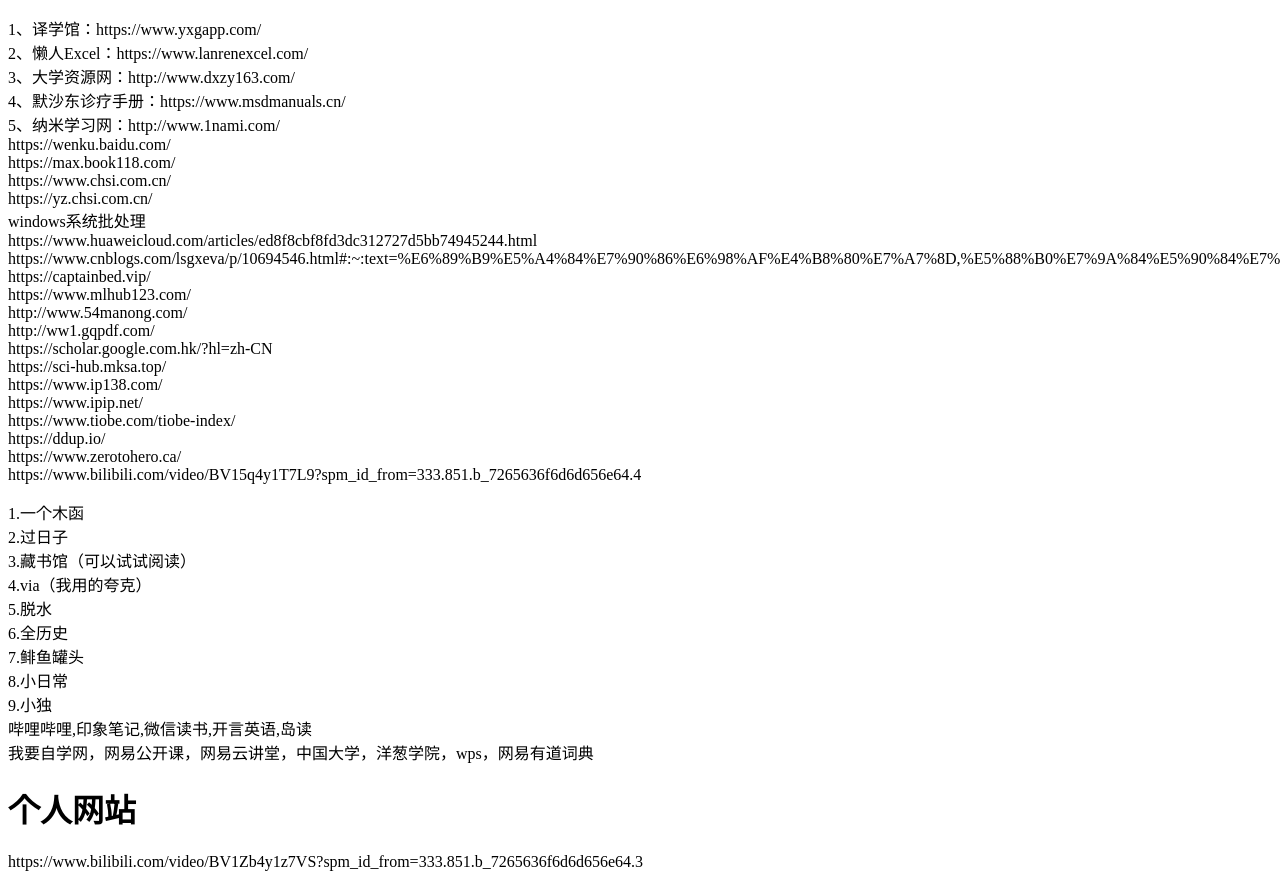
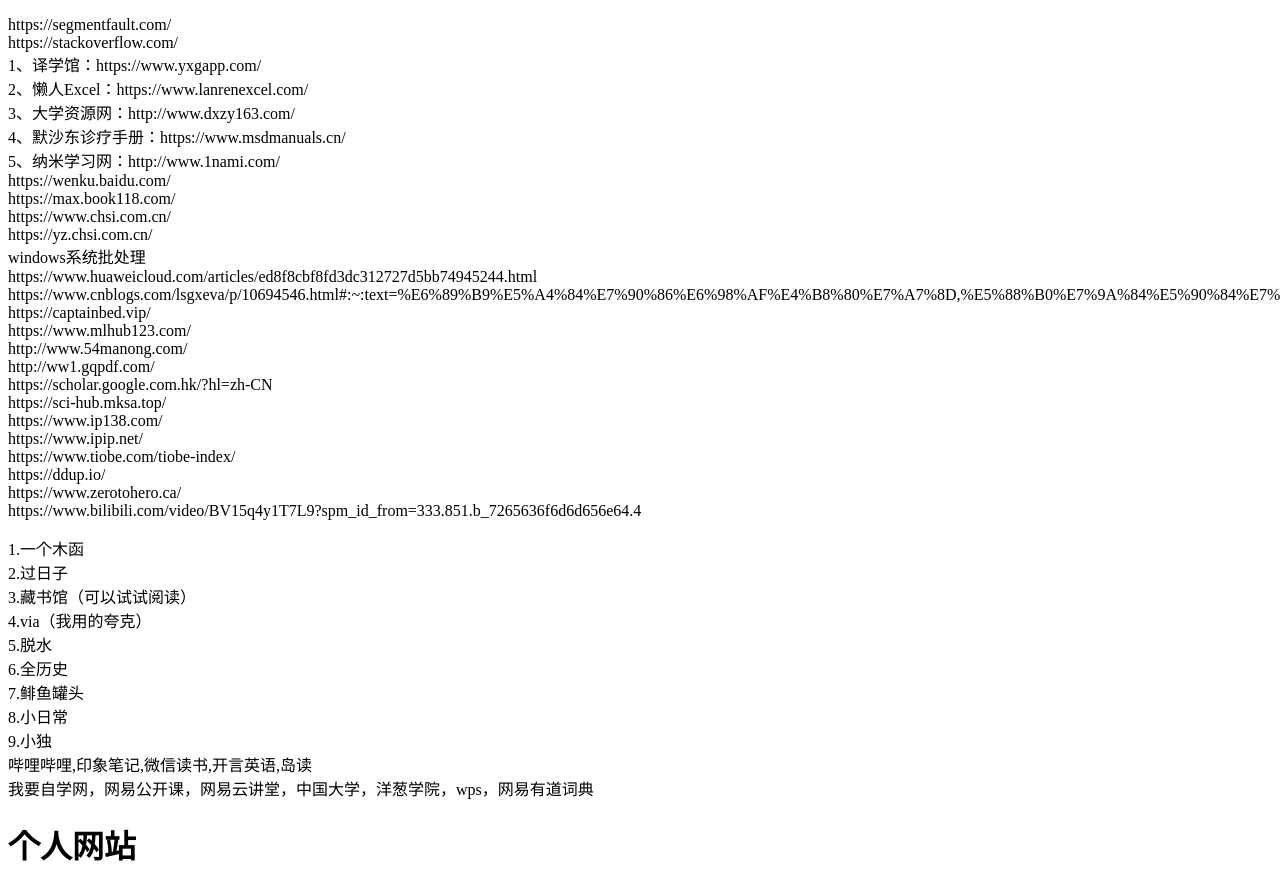
Before and after one commit to CLL612/CLL612.github.io, a plain HTML site: page main.html in a window 1280 px wide. Shown: the top 871 px of the page. Drawn offline with Linux system fonts and the light colour scheme.

Commit message:
Update main.html

```diff
--- a/main.html
+++ b/main.html
@@ -6,6 +6,12 @@
 </head>
 <body>
 <p>
+
+      https://segmentfault.com/
+       <br/>
+      https://stackoverflow.com/
+       <br/>
+
 1、译学馆：https://www.yxgapp.com/  <br/>
 2、懒人Excel：https://www.lanrenexcel.com/  <br/>
 3、大学资源网：http://www.dxzy163.com/  <br/>
```
